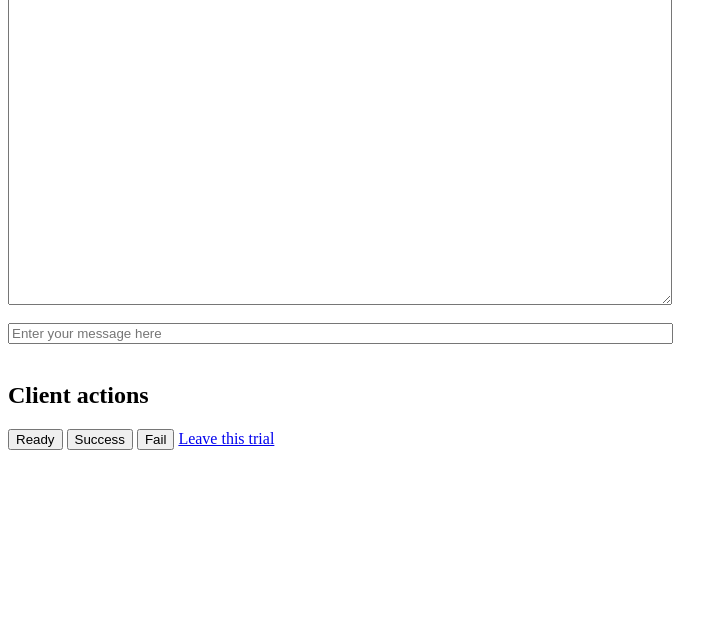
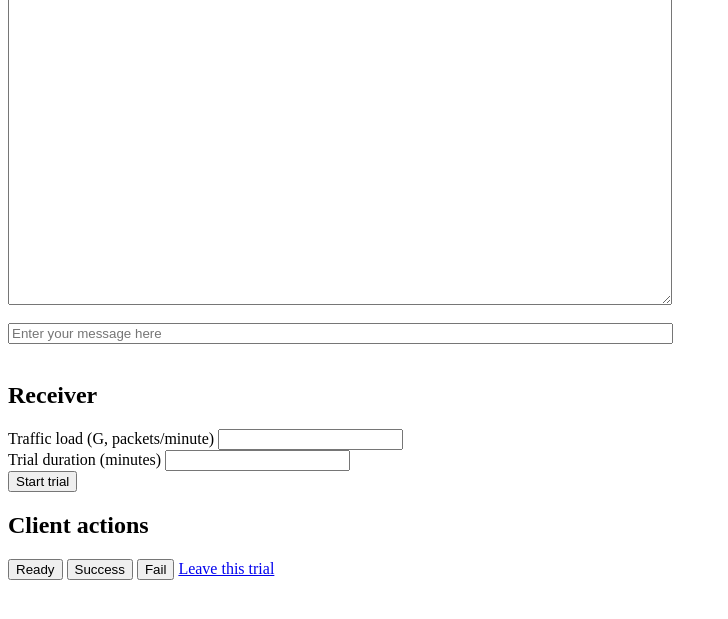
Before and after one commit to wiredlab/macs-over-chats, a Flask app: page /trial in a window 1280 px wide. Shown: the part 67-686 px from the top of the page, without its empty margins (0-728 px from the left). Run offline with Flask 2, Linux system fonts and the light colour scheme; the visitor is signed in with stand-in values (Sample User, id 1); some libraries are stand-ins or nearby versions.

Commit message:
factor js into separate template

```diff
--- a/flask/app/templates/trial.html
+++ b/flask/app/templates/trial.html
@@ -1,104 +1,28 @@
 <html>
     <head>
         <title>Flask-SocketIO-Chat: {{ room }}</title>
-        <script type="text/javascript" src="//code.jquery.com/jquery-1.4.2.min.js"></script>
-        <script type="text/javascript" src="//cdnjs.cloudflare.com/ajax/libs/socket.io/1.3.6/socket.io.min.js"></script>
+        {% block javascript %}
+            <script type="text/javascript" src="//code.jquery.com/jquery-1.4.2.min.js"></script>
+            <script type="text/javascript" src="//cdnjs.cloudflare.com/ajax/libs/socket.io/1.3.6/socket.io.min.js"></script>
         <script type="text/javascript" charset="utf-8">
-            var socket;
-            $(document).ready(function(){
-                socket = io.connect('http://' + document.domain + ':' + location.port + '/trial');
-                socket.on('connect', function() {
-                    socket.emit('joined', {});
-                });
-
-                socket.on('status', function(data) {
-                    $('#chat').val($('#chat').val() + '<' + data.msg + '>\n');
-                    $('#chat').scrollTop($('#chat')[0].scrollHeight);
-                });
-
-                socket.on('message', function(data) {
-                    $('#chat').val($('#chat').val() + data.msg + '\n');
-                    $('#chat').scrollTop($('#chat')[0].scrollHeight);
-                });
-
-                socket.on('trial_new', function(data) {
-                    // TODO
-                    // clear ready flag of participants
-                });
-
-                socket.on('trial_ready', function(data) {
-                    // TODO
-                    // set ready flag of participants
-                });
-
-                socket.on('trial_start', function(data) {
-                    // TODO
-                    // start timer
-                });
-
-                socket.on('trial_end', function(data) {
-                    // TODO
-                });
-
-                socket.on('packet_receive', function(data) {
-                    // TODO
-                });
-
-                $('#text').keypress(function(e) {
-                    var code = e.keyCode || e.which;
-                    if (code == 13) {
-                        text = $('#text').val();
-                        $('#text').val('');
-                        socket.emit('text', {msg: text});
-                    }
-                });
-            });
-
-            function trial_ready() {
-                socket.emit('trial_ready', {});
-            }
-
-            function packet_send(frame) {
-                // generate frame if needed
-                if (need_frame) {
-                    current_frame = generate_frame(config);
-                }
-
-                // delay: value of random timer that just expired
-                // frame: string of letters sent
-                socket.emit('packet_send', {frame: current_frame, delay: delay});
-                // display to user
-            }
-
-            function packet_ack(b) {
-                if (b) {
-                    need_frame = true;
-                } else {
-                    need_frame = false;
-                }
-                socket.emit('packet_ack', {ack: b});
-            }
-
-            function frame2words(frame) {
-                // TODO
-                // convert N-characters to N-phonetic alphabet words
-                return s;
-            }
-
-            function leave_room() {
-                socket.emit('left', {}, function() {
-                    socket.disconnect();
-
-                    // go back to the login page
-                    window.location.href = "{{ url_for('main.index') }}";
-                });
-            }
+            {% include "trial.js" %}
         </script>
+        {% endblock %}
     </head>
     <body>
         <h1>Flask-SocketIO-Chat: {{ room }}</h1>
         <textarea id="chat" cols="80" rows="20"></textarea><br><br>
         <input id="text" size="80" placeholder="Enter your message here"><br><br>
+
+        <!-- TODO: isReceiver() -->
+        <h2>Receiver</h2>
+        <div id="trial-config">
+            Traffic load (G, packets/minute) <input type="number" id="traffic-load"><br>
+            Trial duration (minutes) <input type="number" id="trial-duration"><br>
+        </div>
+        <div id="receiver-actions">
+            <button class="btn startstop" onclick="start_trial(true)">Start trial</button>
+        </div>
 
         <!-- TODO: isClient() -->
         <h2>Client actions</h2>
--- /dev/null
+++ b/flask/app/templates/trial.js
@@ -0,0 +1,132 @@
+var socket;
+var timeout = null;
+
+$(document).ready(function(){
+    socket = io.connect('http://' + document.domain + ':' + location.port + '/trial');
+    socket.on('connect', function() {
+        socket.emit('joined', {});
+    });
+
+    socket.on('status', function(data) {
+        $('#chat').val($('#chat').val() + '<' + data.msg + '>\n');
+        $('#chat').scrollTop($('#chat')[0].scrollHeight);
+    });
+
+    socket.on('message', function(data) {
+        $('#chat').val($('#chat').val() + data.msg + '\n');
+        $('#chat').scrollTop($('#chat')[0].scrollHeight);
+    });
+
+    socket.on('trial_new', function(data) {
+        // TODO
+        // clear ready flag of participants
+    });
+
+    socket.on('trial_ready', function(data) {
+        // TODO
+        // set ready flag of participants
+    });
+
+    socket.on('trial_start', function(data) {
+        // TODO
+        // start timer
+        // set "trial in progress" indicator
+    });
+
+    socket.on('trial_end', function(data) {
+        // TODO
+        // stop timer
+        // set "idle" indicator
+    });
+
+    socket.on('packet_receive', function(data) {
+        // TODO
+    });
+
+    socket.on('packet_send', function(data) {
+        // TODO
+    });
+
+    $('#text').keypress(function(e) {
+        var code = e.keyCode || e.which;
+        if (code == 13) {
+            text = $('#text').val();
+            $('#text').val('');
+            socket.emit('text', {msg: text});
+        }
+    });
+});
+
+function trial_ready() {
+    socket.emit('trial_ready', {msg: 'ready'});
+}
+
+function packet_send(frame) {
+    // generate frame if needed
+    if (need_frame) {
+        current_frame = generate_frame(config);
+    }
+
+    // delay: value of random timer that just expired
+    // frame: string of letters sent
+    socket.emit('packet_send', {frame: current_frame, delay: delay});
+    // display to user
+}
+
+function packet_ack(b) {
+    if (b) {
+        need_frame = true;
+    } else {
+        need_frame = false;
+    }
+    socket.emit('packet_ack', {ack: b});
+}
+
+function frame2words(frame) {
+    // TODO
+    // convert N-characters to N-phonetic alphabet words
+    return s;
+}
+
+function leave_room() {
+    socket.emit('left', {}, function() {
+        socket.disconnect();
+
+        // go back to the login page
+        window.location.href = "{{ url_for('main.index') }}";
+    });
+}
+
+
+
+/*
+ * start_trial()
+ *
+ * called by Receiver to begin a trial
+ *
+ * sends "trial_start" event to all Transmitters
+ */
+function start_trial() {
+    socket.emit('trial_start', trial_config);
+}
+
+/*
+ * rand_exp(mean)
+ *
+ * Sample an exponential random variable.
+ *
+ * Input: mean - mean value
+ *
+ * Return: sample value
+ *
+ * https://en.wikipedia.org/wiki/Exponential_distribution#Generating_exponential_variates
+ * z = -ln(U) / lambda
+ * lambda = 1/mean
+ */
+function rand_exp(mean) {
+    return -1 * mean * Math.log(Math.random());
+}
+
+function setTimer(sec) {
+    timeout = setTimeout(packet_send, sec * 1000);
+}
```
